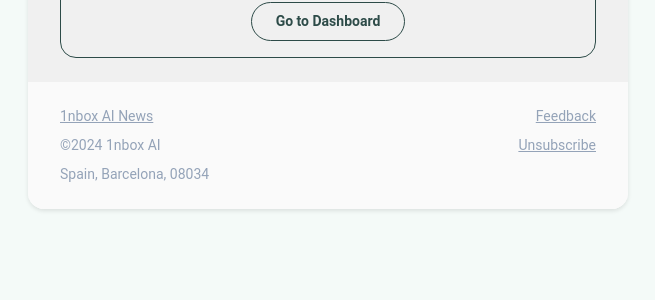
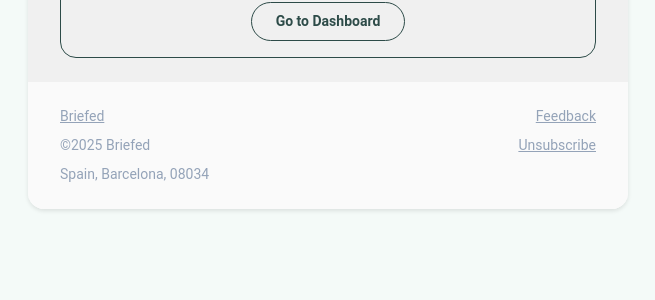
Before and after one commit to c0ughman/1nbox, a Django app: template _1nbox_ai/templates/email_template.html in a window 1280 px wide. Shown: the part 308-608 px from the top of the page, without its empty margins (312-967 px from the left). Run offline with Django 5.2, Linux system fonts and the light colour scheme; the template is opened without the code that fills it, so the values that code supplies are empty; parts of the project's set-up code (start-up, migrations or seed data) failed here and were passed over.

Commit message:
Update email_template.html

```diff
--- a/_1nbox_ai/templates/email_template.html
+++ b/_1nbox_ai/templates/email_template.html
@@ -9,7 +9,7 @@
     <div style="max-width: 600px; margin: 0 auto; background-color: #FFFFFF; border-radius: 16px; overflow: hidden; box-shadow: 0 2px 4px rgba(0, 0, 0, 0.1);">
         <!-- Header -->
         <div style="background-color: #F0F0F0; color: #2D4B48; padding: 32px 24px; text-align: center;">
-            <img src="https://i.imgur.com/ss75uEe.png" alt="1nbox AI" width="45" height="40" style="display: block; margin: 0 auto 16px;">
+            <img src="https://i.imgur.com/ss75uEe.png" alt="Briefed" width="45" height="40" style="display: block; margin: 0 auto 16px;">
             <h1 style="margin: 0; font-size: 24px; font-weight: 700; font-family: 'Roboto', Arial, sans-serif;">Today in {% for topic in topics %}{{ topic.name }}{% if not forloop.last %}, {% endif %}{% endfor %}</h1>
             <div style="font-size: 14px; color: #5C7A76; margin-top: 8px;">Summarized from {{ total_number_of_articles }} articles</div>
         </div>
@@ -29,7 +29,7 @@
             <!-- Dashboard Link Section -->
             <div style="margin-top: 24px; text-align: center; padding: 16px; background-color: #F0F0F0; border: 1px solid #2D4B48; border-radius: 16px;">
                 <div style="font-size: 16px; color: #2D4B48; margin-bottom: 12px;">Go to the dashboard to explore the sources map, interact with AI Q&A, and discover more features!</div>
-                <a href="https://1nbox-ai.com/pages/main" style="display: inline-block; font-size: 14px; text-decoration: none; color: #2D4B48; background-color: transparent; border: 1px solid #2D4B48; padding: 8px 24px; border-radius: 999px; font-weight: 600;">Go to Dashboard</a>
+                <a href="https:/trybriefed.com/pages/main" style="display: inline-block; font-size: 14px; text-decoration: none; color: #2D4B48; background-color: transparent; border: 1px solid #2D4B48; padding: 8px 24px; border-radius: 999px; font-weight: 600;">Go to Dashboard</a>
             </div>
         </div>
 
@@ -44,7 +44,7 @@
                                     <h2 style="margin: 0; font-size: 20px; color: #2D4B48; font-weight: 700;">{{ topic.name }}</h2>
                                 </td>
                                 <td style="text-align: right;">
-                                    <a href="https://1nbox-ai.com/pages/main" style="font-size: 14px; text-decoration: none; color: #FFFFFF; background-color: #0FD7D7; padding: 8px 16px; border-radius: 999px; white-space: nowrap; display: inline-block;">Explore</a>
+                                    <a href="https://trybriefed.com/pages/main" style="font-size: 14px; text-decoration: none; color: #FFFFFF; background-color: #0FD7D7; padding: 8px 16px; border-radius: 999px; white-space: nowrap; display: inline-block;">Explore</a>
                                 </td>
                             </tr>
                         </table>
@@ -67,8 +67,8 @@
         <!-- Footer -->
         <div style="background-color: #FAFAFA; padding: 24px 32px; display: flex; justify-content: space-between;">
             <div style="font-size: 14px; color: #94A3B8;">
-                <a href="https://www.1nbox-ai.com" style="color: #94A3B8; text-decoration: underline; display: block; margin-bottom: 8px;">1nbox AI News</a>
-                <div style="margin-bottom: 8px;">©2024 1nbox AI</div>
+                <a href="https://www.trybriefed.com" style="color: #94A3B8; text-decoration: underline; display: block; margin-bottom: 8px;">Briefed</a>
+                <div style="margin-bottom: 8px;">©2025 Briefed</div>
                 <div>Spain, Barcelona, 08034</div>
             </div>
             <div style="font-size: 14px; color: #94A3B8; text-align: right;">
```
